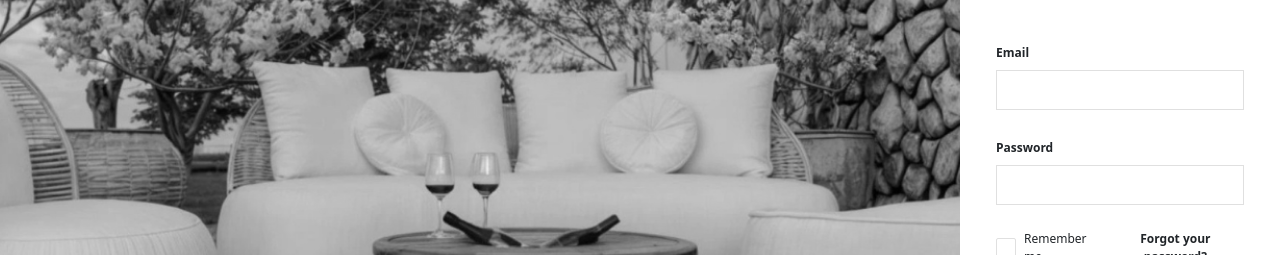
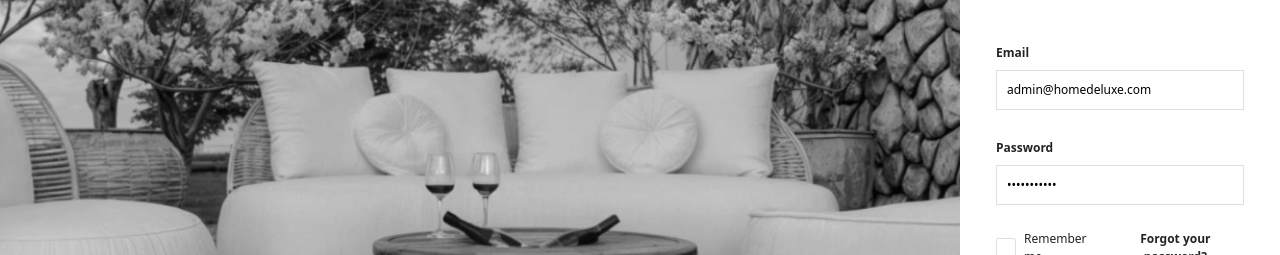
Before and after one commit to yanibustos/homedeluxe-admin-dashboard, a React (Vite) app: page /admin/login in a window 1280 px wide. Shown: the part 262-517 px from the top of the page. Built offline with nearby package versions, Linux system fonts and the light colour scheme; no server answers.

Commit message:
Login - Add default email and password

```diff
--- a/src/assets/pages/Login/Login.jsx
+++ b/src/assets/pages/Login/Login.jsx
@@ -46,6 +46,8 @@ function Login() {
     resolver: yupResolver(schema),
     mode: "onSubmit",
     defaultValues: {
+      email: "admin@homedeluxe.com",
+      password: "password123",
       rememberMe: false,
     },
   });
```
